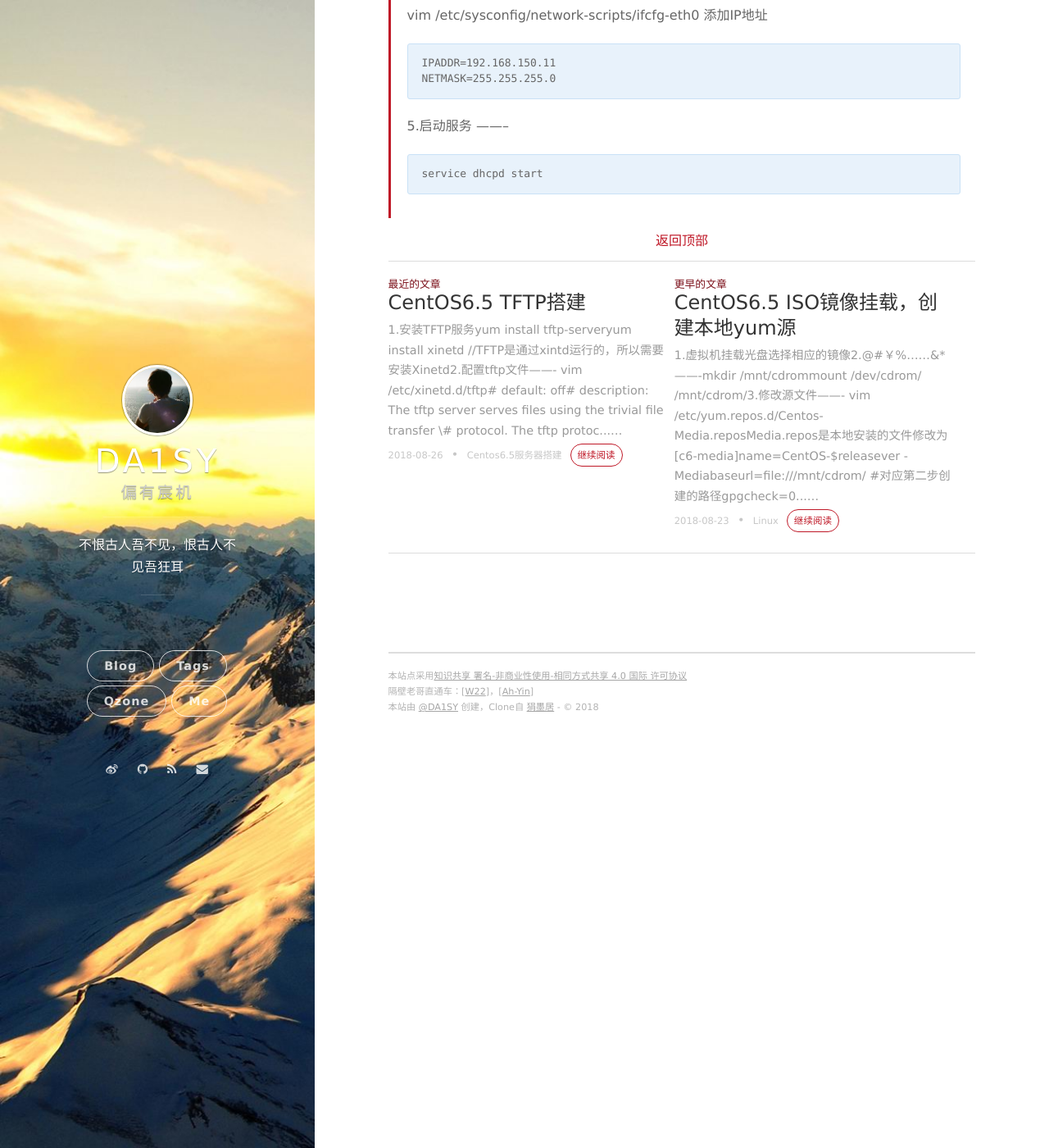
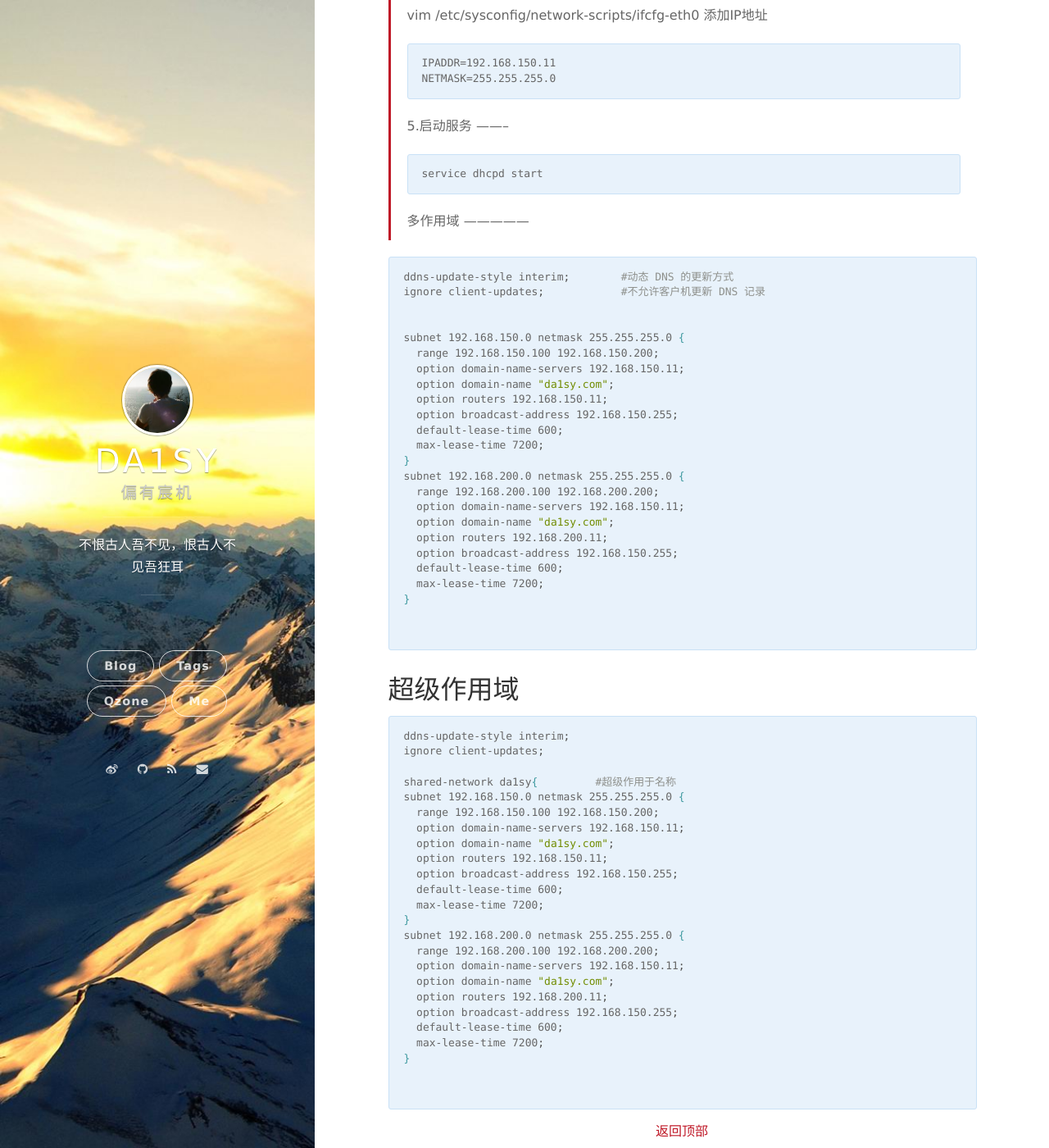
Before and after one commit to linusboyle/linusboyle.cn, a Jekyll site: the page built from _posts/2018-08-26-BINK-DHCP.MD, in a window 1280 px wide and 1400 px high, scrolled down 1412 px. Shown: the whole window at 82% size. Built offline with Jekyll 4.4.1, drawn with Linux system fonts in a browser that asks for light colours; nearby versions of some CDN libraries.

Commit message:
Update 2018-08-26-BINK-DHCP.MD

````diff
--- a/_posts/2018-08-26-BINK-DHCP.MD
+++ b/_posts/2018-08-26-BINK-DHCP.MD
@@ -78,3 +78,62 @@ NETMASK=255.255.255.0
 ```
 service dhcpd start
 ```
+多作用域
+---------------
+
+```shell
+ddns-update-style interim;        #动态 DNS 的更新方式
+ignore client-updates;            #不允许客户机更新 DNS 记录
+
+
+subnet 192.168.150.0 netmask 255.255.255.0 {
+  range 192.168.150.100 192.168.150.200;
+  option domain-name-servers 192.168.150.11;
+  option domain-name "da1sy.com";
+  option routers 192.168.150.11;
+  option broadcast-address 192.168.150.255;
+  default-lease-time 600;
+  max-lease-time 7200;
+}
+subnet 192.168.200.0 netmask 255.255.255.0 {
+  range 192.168.200.100 192.168.200.200;
+  option domain-name-servers 192.168.150.11;
+  option domain-name "da1sy.com";
+  option routers 192.168.200.11;
+  option broadcast-address 192.168.150.255;
+  default-lease-time 600;
+  max-lease-time 7200;
+}
+
+
+```
+
+超级作用域
+-----
+
+```shell
+ddns-update-style interim;
+ignore client-updates;
+
+shared-network da1sy{         #超级作用于名称
+subnet 192.168.150.0 netmask 255.255.255.0 {
+  range 192.168.150.100 192.168.150.200;
+  option domain-name-servers 192.168.150.11;
+  option domain-name "da1sy.com";
+  option routers 192.168.150.11;
+  option broadcast-address 192.168.150.255;
+  default-lease-time 600;
+  max-lease-time 7200;
+}
+subnet 192.168.200.0 netmask 255.255.255.0 {
+  range 192.168.200.100 192.168.200.200;
+  option domain-name-servers 192.168.150.11;
+  option domain-name "da1sy.com";
+  option routers 192.168.200.11;
+  option broadcast-address 192.168.150.255;
+  default-lease-time 600;
+  max-lease-time 7200;
+}
+
+
+```
````
